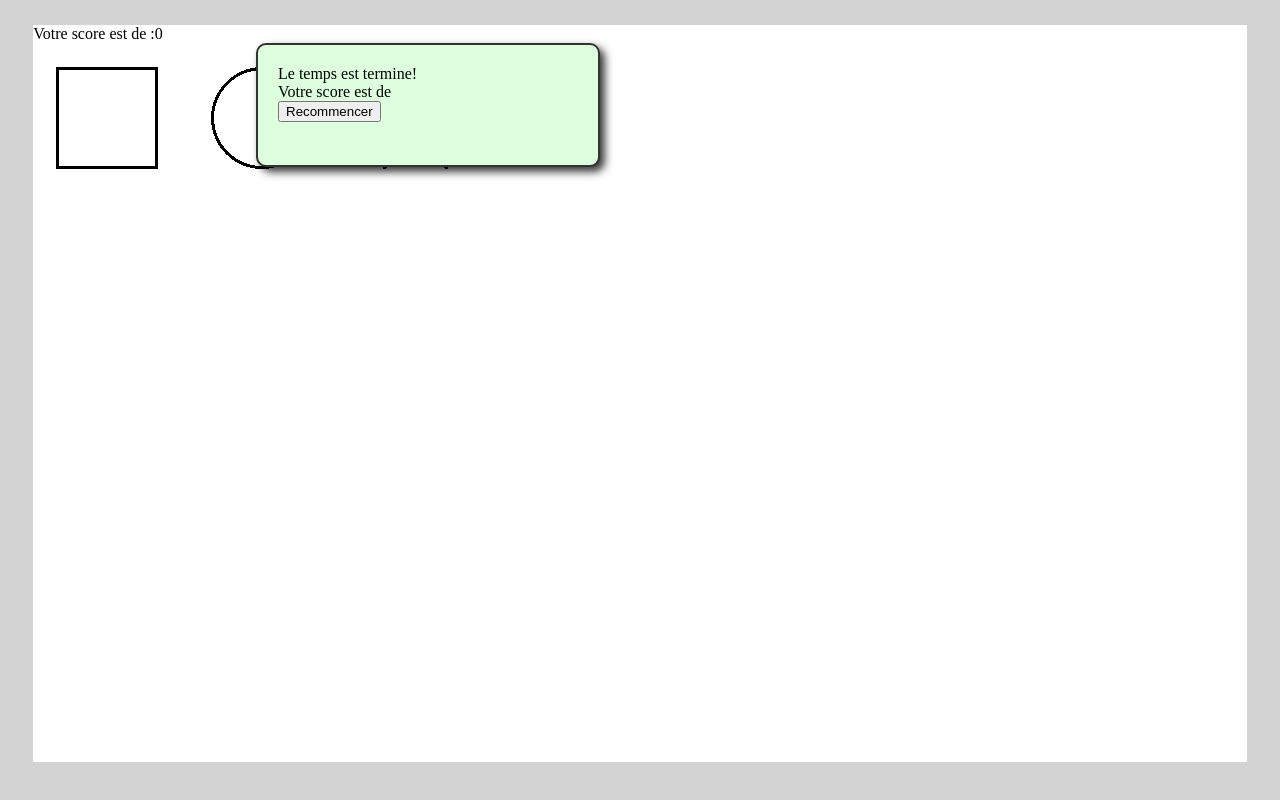
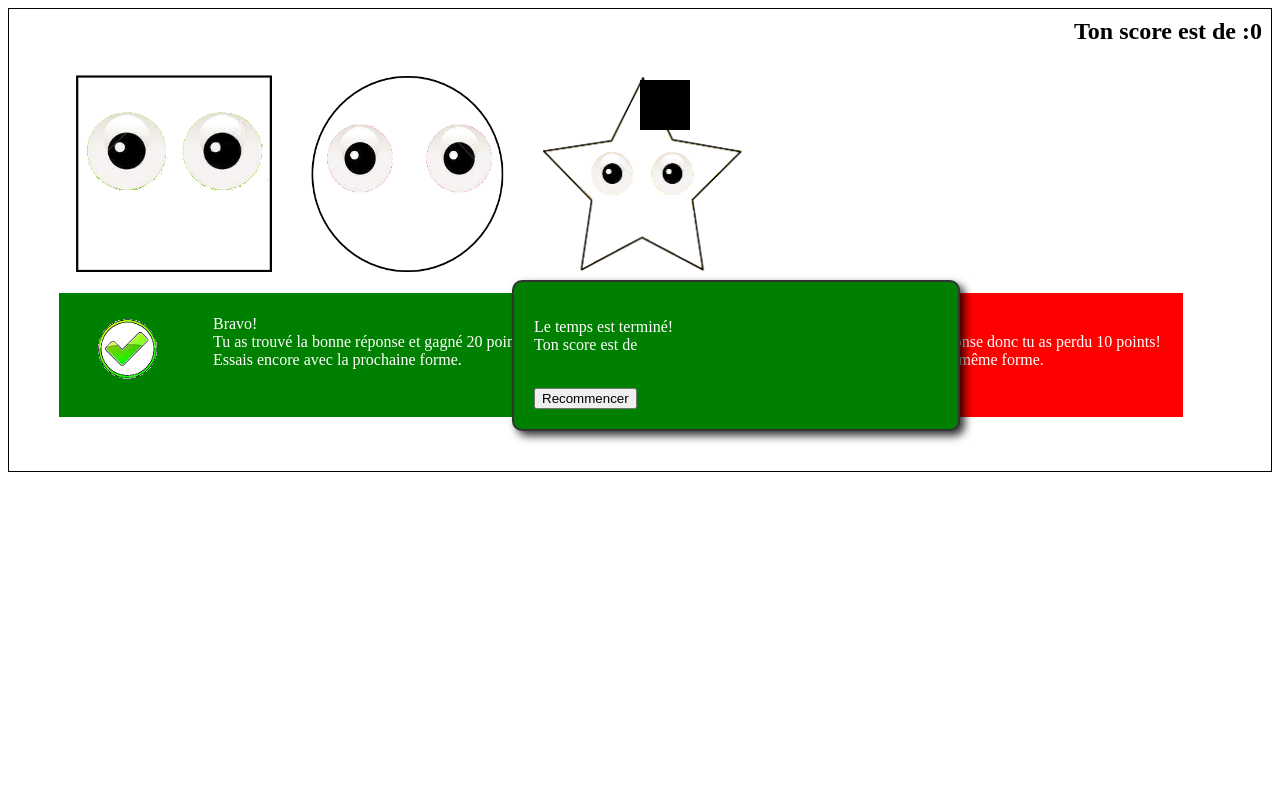
Before and after one commit to SamanMoha/Lapinouss, a PHP site: page /games/Geometry_Shapes/View/GeometryGame.html in a window 1280 px wide. Run offline with PHP 8.4, Linux system fonts and the light colour scheme.

Commit message:
Update Geometric Shapes design, add score and trophy update from geometric shapes game

```diff
--- a/games/Geometry_Shapes/Controller/GeometryFormController.js
+++ b/games/Geometry_Shapes/Controller/GeometryFormController.js
@@ -30,20 +30,50 @@ var GeometryFormController = function (pModel) {
         var responseForm = ui.draggable.data('form');
         var mainForm = $(this).data('form');
 
+        // Si la partie est gagnée
         if(responseForm == mainForm){
             model.setScore(model.getScore() + 20);
             $('span#score').html(model.getScore());
-            $(ui.draggable).remove();
+            $(ui.draggable).hide();
+            $('.good').show();
+            $('.wrong').hide();
             model.initListGeometric();
-        }else{
+
+            var trophy = 'Assidus';
+            if (Number($('#gametimer').text()) < 5) {
+                trophy = 'Flash';
+            }
+            else if (Number($('#gametimer').text()) < 10) {
+                trophy = 'Cheval';
+            }
+            else if (Number($('#gametimer').text()) < 15) {
+                trophy = 'Escargot';
+            }
+
+            if (Number(model.getScore) > 300) {
+                trophy = 'Génie';
+            }
+
+            // Mise à jour des statistiques (1 partie jouée, trophée gagné)
+            $.post(window.location, { played: true, trophy: trophy });
+        }
+            // Si la partie est perdue
+        else {
             if(model.getScore() >= 10)
                 model.setScore(model.getScore() - 10);
+            $('.wrong').show();
+            $('.good').hide();
             $('span#score').html(model.getScore());
+
+            // Mise à jour des statistiques (1 partie jouée)
+            $.post(window.location, { played: true });
         }
     }
 
     function init () {
         $('#endmessage').hide();
+        $('.good').hide();
+        $('.wrong').hide();
         $('#buttonretry').click(function(){retry_clicked();});
         model.startGameTimer();
         $('.droppable').droppable({
--- a/games/Geometry_Shapes/Lapinouss.css
+++ b/games/Geometry_Shapes/Lapinouss.css
@@ -1,14 +1,19 @@
-body {
-    background-color: lightgrey;
+#gametimer{
+    font-size: 36px;
+    font-weight: bold;
+    position: absolute;
+    top: 10%;
+    left: 50%;
+    padding: 25px;
+    background: black;
+    color: white;
 }
 
-div.content {
-    background-color: white;
-    height: 94%;
-    margin-top: 2%;
-    margin-left: 2%;
-    margin-bottom: 2%;
-    margin-right: 2%;
+.displayscore{
+    font-weight: bold;
+    font-size: 24px;
+    float: right;
+    padding: 10px;
 }
 
 .droppable{
@@ -34,11 +39,10 @@ div.listgeometric {
 
 #endmessage {
     position: absolute;
-    left: 20%;
-    right: 20%;
-    background: #dfd;
-    width: 300;
-    height: 80;
+    top: 35%;
+    left: 40%;
+    right: 25%;
+    background: green;
     z-index: 100;
 
     border: 2px solid #333;
@@ -51,21 +55,36 @@ div.listgeometric {
     padding: 20px;
 }
 
-#gamehome {
-    position: absolute;
-    left: 20%;
-    right: 20%;
-    background: #dfd;
-    width: 600;
-    height: 450;
-    z-index: 100;
+#endmessage p {
+    color: white;
+}
 
-    border: 2px solid #333;
-    -moz-border-radius: 10px;
-    -webkit-border-radius: 10px;
-    border-radius: 10px;
-    -moz-box-shadow: .3em .3em .5em rgba(0, 0, 0, .8);
-    -webkit-box-shadow: .3em .3em .5em rgba(0, 0, 0, .8);
-    box-shadow: .3em .3em .5em rgba(0, 0, 0, .8);
+img.answer{
+    float: left;
+}
+
+span.answer{
+    float: left;
+    color: white;
     padding: 20px;
 }
+
+.good{
+    border: 2px solid green;
+    display: inline-block;
+    background-color: green;
+}
+
+.wrong{
+    border: 2px solid red;
+    display: inline-block;
+    background-color: red;
+}
+
+.core{
+    top: 35%;
+    left: 35%;
+    padding: 50px;
+
+    border: 1px solid black;
+}
--- a/games/Geometry_Shapes/Model/GeometryFormModel.js
+++ b/games/Geometry_Shapes/Model/GeometryFormModel.js
@@ -55,7 +55,9 @@ var GeometryFormModel = function () {
 
         if(randomform == 0){
             $('<img/>')
-                .attr('src','/Lapinouss/games/Geometry_Shapes/image/green_square.png')
+                .attr('src', '/Lapinouss/games/Geometry_Shapes/image/green_square.png')
+                .attr('height', '200')
+                .attr('width', '200')
                 .addClass('draggable')
                 .data( 'form', 'square' )
                 .appendTo( 'div#listgeometric' )
@@ -67,7 +69,9 @@ var GeometryFormModel = function () {
                 } );
         }else if(randomform == 1) {
             $('<img/>')
-                .attr('src','/Lapinouss/games/Geometry_Shapes/image/blue_circle.png')
+                .attr('src', '/Lapinouss/games/Geometry_Shapes/image/blue_circle.png')
+                .attr('height', '200')
+                .attr('width', '200')
                 .addClass('draggable')
                 .data( 'form', 'circle' )
                 .appendTo( 'div#listgeometric' )
@@ -79,7 +83,9 @@ var GeometryFormModel = function () {
                 } );
         }else if(randomform == 2){
             $('<img/>')
-                .attr('src','/Lapinouss/games/Geometry_Shapes/image/yellow_star.png')
+                .attr('src', '/Lapinouss/games/Geometry_Shapes/image/yellow_star.png')
+                .attr('height', '200')
+                .attr('width', '200')
                 .addClass('draggable')
                 .data( 'form', 'star' )
                 .appendTo( 'div#listgeometric' )
--- a/games/Geometry_Shapes/View/GeometryGame.html
+++ b/games/Geometry_Shapes/View/GeometryGame.html
@@ -10,38 +10,43 @@
     });
 </script>
 
-    <div class="content" >
-        <div class="headerGame">
-            <span id="gametimer"></span>
-                <span class="displayscore">
-                    Votre score est de :<span id="score">0</span>
-                </span>
+    <div class="game-box">
+        <div class="game-header">
+            <div class="displayscore">
+                Ton score est de :<span id="score">0</span>
+            </div>
+            <div id="gametimer"></div>
         </div>
         <div id="endmessage">
-            Le temps est termine!<br>
-            Votre score est de <span id="endscore"></span><br>
-            <input type="button" id="buttonretry" value="Recommencer" />
+            <p>
+                Le temps est termin&eacute;!<br>
+                Ton score est de <span id="endscore"></span><br><br>
+            </p>
+
+            <input class="btn1 btn2 btn-8 btn-8c" type="button" id="buttonretry" value="Recommencer" />
         </div>
-        <!--<div id="gamehome">
-            <span class="rules">
-                Age conseille: 3ans<br>
-                Regles:<br>
-                <p>
-                    l objectif est de regrouper les differentes formes par type, c est a dire les carre avec les carrees etc ...
-                    On verras bien la place que รงa prend okay au pire Blablabla
-                </p>
-            </span>
-            <span class="menu">
-                <input type="button" id="playbutton" value="Play"/>
-                <br>
-                <input type="button" id="scorebutton" value="Score"/>
-            </span>
-        </div>-->
-        <div>
-            <img src="games/Geometry_Shapes/image/square.png" class="droppable" data-form="square"/>
-            <img src="games/Geometry_Shapes/image/circle.png" class="droppable" data-form="circle"/>
-            <img src="games/Geometry_Shapes/image/star.png" class="droppable" data-form="star"/>
+        <div class="core">
+            <div class="mainForm">
+                <img src="games/Geometry_Shapes/image/square.png" width="200" height="200" class="droppable" data-form="square"/>
+                <img src="games/Geometry_Shapes/image/circle.png" width="200" height="200" class="droppable" data-form="circle"/>
+                <img src="games/Geometry_Shapes/image/star.png" width="200" height="200" class="droppable" data-form="star"/>
+            </div>
+            <div class="good">
+                <img src="games/Geometry_Shapes/image/valid.png" class="answer">
+                    <span class="answer">
+                        Bravo!<br>
+                        Tu as trouv&eacute; la bonne r&eacute;ponse et gagn&eacute; 20 points suppl&eacute;mentaires!<br>
+                        Essais encore avec la prochaine forme.
+                    </span>
+            </div>
+            <div class="wrong">
+                <img src="games/Geometry_Shapes/image/error.png" class="answer">
+                    <span class="answer">
+                        Dommage!<br>
+                        Tu t'es tromp&eacute; de r&eacute;ponse donc tu as perdu 10 points!<br>
+                        Essais encore avec la m&ecirc;me forme.
+                    </span>
+            </div>
+            <div id="listgeometric"></div>
         </div>
-        <div id="listgeometric"></div>
-        <!--<input type="button" id="pausebutton" value="Pause"/>-->
     </div>
--- a/styles/main.css
+++ b/styles/main.css
@@ -867,7 +867,6 @@ ul.comment-list img {
 	margin-right: 20px;
 }
 ul.comment-list .desc1 {
-	float: left;
 	width: 90%;
 	margin: 0;
 }
```
Also changed, not shown: games/Geometry_Shapes/View/ScoreGame.html (deleted, +0 -55 lines), games/Geometry_Shapes/image/blue_circle.png, games/Geometry_Shapes/image/circle.png, games/Geometry_Shapes/image/error.png (added), games/Geometry_Shapes/image/green_square.png, games/Geometry_Shapes/image/square.png, games/Geometry_Shapes/image/star.png, games/Geometry_Shapes/image/valid.png (added), games/Geometry_Shapes/image/yellow_star.png.
